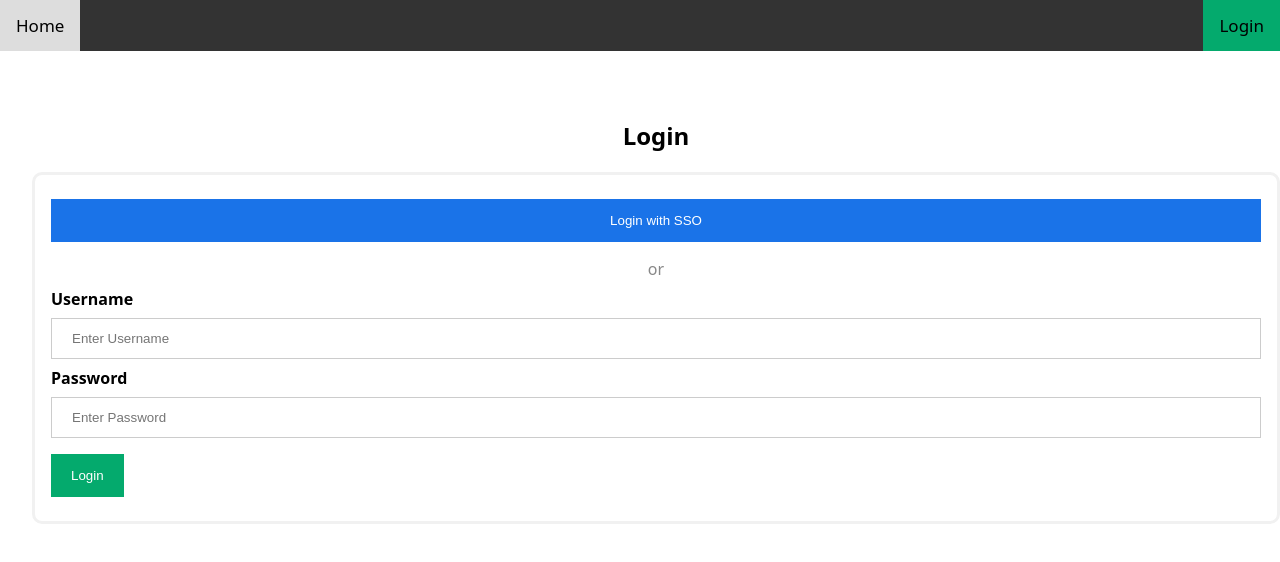
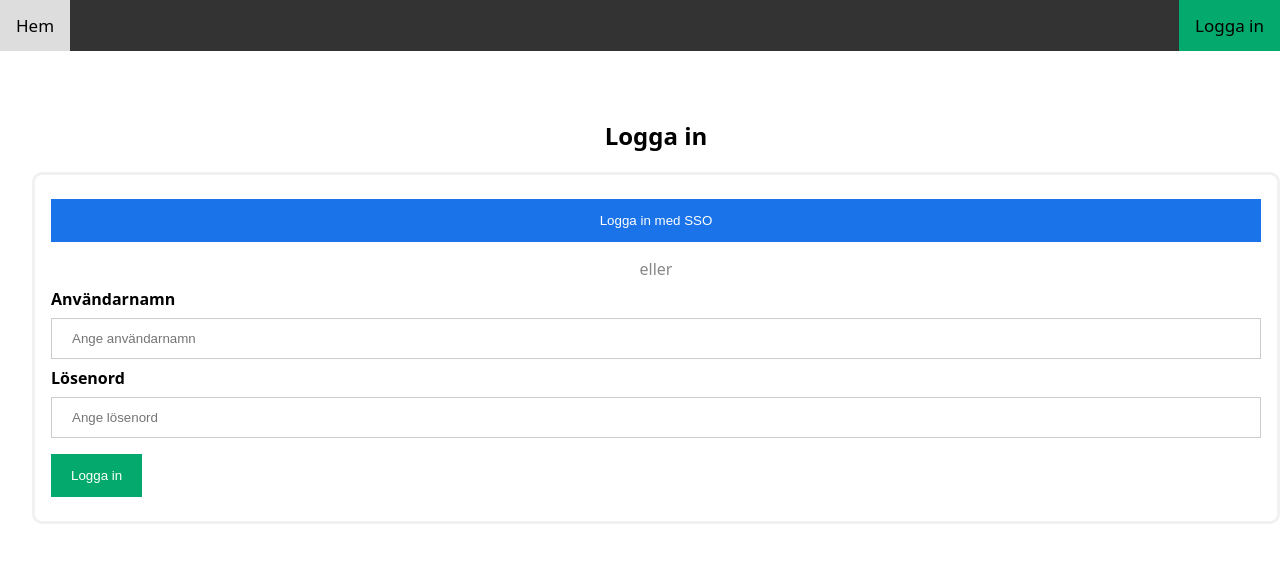
Before and after one commit to ChalmersLibrary/foliodesktoolsv2, a Nuxt app in the folder frontend/: page /login in a window 1280 px wide. Shown: the top 562 px of the page. Built offline with nearby package versions, Linux system fonts and the light colour scheme.

Commit message:
Swedish translations and link out to account creation.

```diff
--- a/frontend/components/HeaderMenu.vue
+++ b/frontend/components/HeaderMenu.vue
@@ -1,14 +1,15 @@
 <template>
   <header class="noprint">
     <div class="topnav" :class="{ responsive: menuOpen }">
-      <nuxt-link class="navlink" to="/">Home</nuxt-link>
-      <nuxt-link class="navlink" v-if="authenticated" to="/about">About</nuxt-link>
-      <nuxt-link class="navlink" v-if="authenticated" to="/pinreset">Pin Reset</nuxt-link>
-      <nuxt-link class="navlink" v-if="authenticated" to="/slips">Paging slips</nuxt-link>
-      <nuxt-link class="navlink" v-if="authenticated" to="/shelf">Shelf clearance</nuxt-link>
+      <nuxt-link class="navlink" to="/">Hem</nuxt-link>
+      <nuxt-link class="navlink" v-if="authenticated" to="/pinreset">PIN-kod</nuxt-link>
+      <nuxt-link class="navlink" v-if="authenticated" to="/slips">Framplockning</nuxt-link>
+      <nuxt-link class="navlink" v-if="authenticated" to="/shelf">Rensa reservationshyllan</nuxt-link>
+      <nuxt-link class="navlink" v-if="authenticated" to="https://account.lib.chalmers.se/admin/" target="_blank">Skapa konto</nuxt-link>
+      <nuxt-link class="navlink" v-if="authenticated" to="/about">Om</nuxt-link>
 
-      <nuxt-link v-if="!authenticated" class="navlink loginBtn floatRight" to="/login">Login</nuxt-link>
-      <nuxt-link v-else class="navlink loginBtn floatRight" @click="logout">Logout</nuxt-link>
+      <nuxt-link v-if="!authenticated" class="navlink loginBtn floatRight" to="/login">Logga in</nuxt-link>
+      <nuxt-link v-else class="navlink loginBtn floatRight" @click="logout">Logga ut</nuxt-link>
       <a id="toggleLink" @click="menuOpen = !menuOpen">
         <svg id="burger" viewBox="0 0 24 24" fill="none" xmlns="http://www.w3.org/2000/svg">
           <path fill-rule="evenodd" clip-rule="evenodd" d="M4 5C3.44772 5 3 5.44772 3 6C3 6.55228 3.44772 7 4 7H20C20.5523 7 21 6.55228 21 6C21 5.44772 20.5523 5 20 5H4ZM7 12C7 11.4477 7.44772 11 8 11H20C20.5523 11 21 11.4477 21 12C21 12.5523 20.5523 13 20 13H8C7.44772 13 7 12.5523 7 12ZM13 18C13 17.4477 13.4477 17 14 17H20C20.5523 17 21 17.4477 21 18C21 18.5523 20.5523 19 20 19H14C13.4477 19 13 18.5523 13 18Z" fill="#000000"/>
--- a/frontend/components/shelfClearceList.vue
+++ b/frontend/components/shelfClearceList.vue
@@ -1,19 +1,19 @@
 <template>
   <!-- <div>{{ shelfList.length }}</div> -->
   <div v-if="shelfList.length > 0">
-    <p>{{ shelfList.length }} <span v-if="shelfList.length == 1">book</span><else v-else>books</else> to clear from shelf.</p>
+    <p>{{ shelfList.length }} <span v-if="shelfList.length == 1">bok</span><else v-else>böcker</else> att rensa från reservationshyllan.</p>
     <div class="shelfList avoidPageBreak" v-for="request in sortedShelfList" key="request.id">
       <!-- Sortera på namn -->
-      <span>Patron name: </span>
-      <strong>{{ request.requester.firstName }}</strong><br />
-      <span>Title:</span> {{ request.instance.title }}
+      <span>Reservationsnummer: </span>
+      <strong>{{ request.requester.firstName }} {{ request.requester.middleName }}</strong><br />
+      <span>Titel:</span> {{ request.instance.title }}
        <!-- ({{request.item.barcode }}) -->
        <br />
       <span>Barcode: </span> {{ request.item.barcode }}<br />
       <!-- <strong>CallNumber:</strong> {{ request.item.callNumber }}
       {{request.item.callNumberComponents.suffix}}<br /> -->
       <span>Request status: </span> {{ request.status }} <br />
-      <span>HoldshelfExpiration: </span>
+      <span>Hold shelf expiration: </span>
       <span v-if="request.holdShelfExpirationDate != undefined">{{ request.holdShelfExpirationDate.substring(0, 10) }}</span>
       <span v-else>-</span>
       <br />
--- a/frontend/pages/login.vue
+++ b/frontend/pages/login.vue
@@ -1,36 +1,36 @@
 <template>
   <div>
     <div class="title">
-      <h2>Login</h2>
+      <h2>Logga in</h2>
     </div>
     <div class="container form">
-      <button @click.prevent="samlLogin" class="button sso-button">Login with SSO</button>
-      <div class="sso-divider">or</div>
-      <label for="uname"><b>Username</b></label>
+      <button @click.prevent="samlLogin" class="button sso-button">Logga in med SSO</button>
+      <div class="sso-divider">eller</div>
+      <label for="uname"><b>Användarnamn</b></label>
       <input
         v-model="user.username"
         type="text"
         autocapitalize="none"
         autocomplete="username"
         class="input"
-        placeholder="Enter Username"
+        placeholder="Ange användarnamn"
         name="uname"
         required
       />
 
-      <label for="psw"><b>Password</b></label>
+      <label for="psw"><b>Lösenord</b></label>
       <input
         v-model="user.password"
         type="password"
         class="input"
-        placeholder="Enter Password"
+        placeholder="Ange lösenord"
         name="psw"
         required
         @keyup.enter="login"
       />
 
       <div v-if="errorMessage">{{errorMessage}}</div>
-      <button @click.prevent="login" class="button">Login</button>
+      <button @click.prevent="login" class="button">Logga in</button>
     </div>
   </div>
 </template>
--- a/frontend/pages/pinreset.vue
+++ b/frontend/pages/pinreset.vue
@@ -1,34 +1,34 @@
 <template>
   <div class="user">
-    <h2>PIN code reset</h2>
-    <label for="barcode">Barcode</label>
+    <h2>Återställ PIN-kod</h2>
+    <label for="barcode">Username / Barcode</label>
     <input type="text" autocomplete="off" autofocus v-model="barcode" v-on:keyup.enter="getUser">
-    <button @click="getUser">Fetch</button>
+    <button @click="getUser">Hämta</button>
     <div v-if="user">
-      <div>Name: {{user.personal.lastName}} {{user.personal.firstName}} {{user.personal.middleName}}</div>
+      <div>Namn: {{user.personal.lastName}} {{user.personal.firstName}} {{user.personal.middleName}}</div>
       <div>Username: {{user.username}}</div>
       <div>Barcode: {{user.barcode}}</div>
       <div>Active: {{user.active}}</div>
       <div>Email: {{user.personal.email}}</div>
       <div>External system id: {{user.externalSystemId}}</div>
       <div v-if="user.pwdReset && user.active">
-        <label for="pin1">Pin</label>
+        <label for="pin1">PIN-kod</label>
         <input v-model="pin1" type="password" autocomplete="off">
         <br>
-        <label for="pin2">Pin again</label>
+        <label for="pin2">PIN-kod igen</label>
         <input v-model="pin2" type="password" autocomplete="off" v-on:keyup.enter="changePin">
         <!-- <div v-if="pinOk">Match</div> -->
-        <button v-if="pinOk" @click="changePin">Change pin</button>
-        <div v-else>Enter matching pin codes with 6 digits.</div>
+        <button v-if="pinOk" @click="changePin">Byt PIN-kod</button>
+        <div v-else>Sex siffror.</div>
       </div>
       <br>
       <div v-if="pinMessageOk" class="pinMessageOk">{{pinMessageOk}}</div>
       <div v-if="pinMessage" class="pinMessage">{{pinMessage}}</div>
       <br>
-      <button ref="clear" @click="clear">Clear</button>
+      <button ref="clear" @click="clear">Rensa</button>
     </div>
     <div v-else-if="searched" class="pinMessage">
-      User not found.
+      Användaren hittas inte.
     </div>
     <PinHelp />
   </div>
--- a/frontend/pages/shelf.vue
+++ b/frontend/pages/shelf.vue
@@ -5,8 +5,8 @@
     </div>
     <div v-if="finishedLoading">
       <span class="noprint">
-        <span class="btn" @click="print()">Print</span>
-        <span class="btn reload" @click="getShelfList()"> Update </span> <span>Last updated: {{ updated.toLocaleTimeString("sv-SE") }}</span>
+        <span class="btn" @click="print()">Skriv ut</span>
+        <span class="btn reload" @click="getShelfList()"> Uppdatera </span> <span>Senast uppdaterad: {{ updated.toLocaleTimeString("sv-SE") }}</span>
       </span>
       <ShelfClearceList class="avoidPageBreak" :shelfList="shelfList" />
     </div>
--- a/frontend/pages/slips.vue
+++ b/frontend/pages/slips.vue
@@ -1,6 +1,6 @@
 <template>
   <div class="noprint" v-if="finishedLoading">
-    <span>Last updated: <span>{{ updateTime }}</span></span><span class="btn reload" @click="getSlips()">Update</span>
+    <span>Senast uppdaterad: <span>{{ updateTime }}</span></span><span class="btn reload" @click="getSlips()">Uppdatera</span>
   </div>
   <div class="noprint librarylist" v-if="requests.length > 0">
     <span class="btn bottom-margin" :class="{active: lib == selectedLibrary}" v-for="lib in libs" :key="lib" @click="select(lib)">{{lib}}</span>
@@ -9,8 +9,8 @@
   <!-- <div v-if="finishedLoading && selectedLibrary"> -->
   <div v-if="finishedLoading">
     <div class="noprint bottom-margin">
-      <span class="btn" @click="print()">Print</span>
-      <label for="separatePages">
+      <span class="btn" @click="print()">Skriv ut</span>
+      <!-- <label for="separatePages">
         <input
           type="checkbox"
           name="separatePages"
@@ -18,9 +18,9 @@
           v-model="separatePages"
         />
         Separate Pages
-      </label>
+      </label> -->
     </div>
-    <div>Number of requested items: {{ filteredRequests.length }}</div>
+    <div>Antal reservationer: {{ filteredRequests.length }}</div>
     <p></p>
     <div class="request avoidPageBreak" v-for="request in filteredRequests" :key="request.id">
       <div>
@@ -74,7 +74,7 @@
       <div>
         <span>Requester: </span>
         <span>
-          {{ request.requester.lastName }} {{ request.requester.firstName }} {{ request.requester.middleName }}
+          <!-- {{ request.requester.lastName }} {{ request.requester.firstName }} --> {{ request.requester.middleName }}
           <!-- -- {{ request.requester.patronGroup.group}} -->
         </span>
       </div>
```
Also changed, not shown: 1 other file (tests, documents, lock files or other folders).
